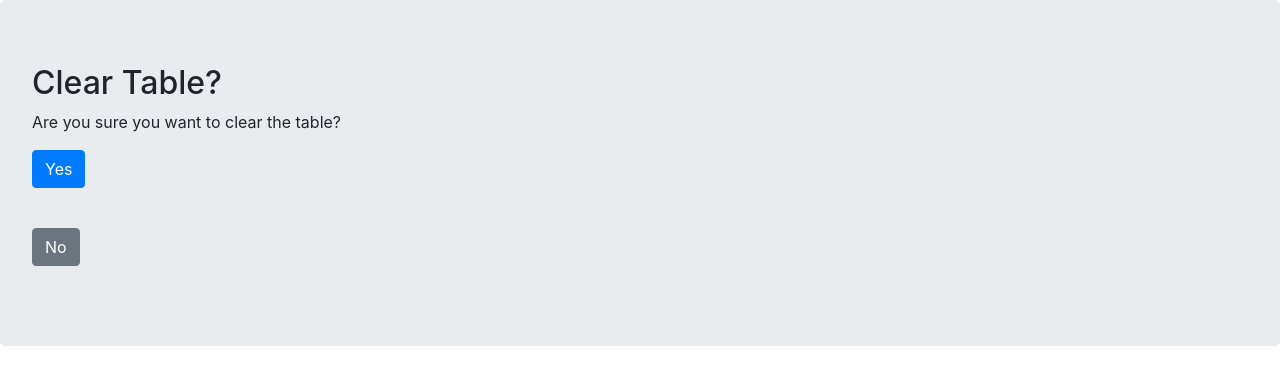
After one commit to SpOOkRS1/Second-Try, a Flask app: page /clear in a window 1280 px wide. The commit adds this page. Shown: the top 385 px of the page. Run offline with Flask 2, Linux system fonts and the light colour scheme; data that the repository does not hold is empty; some libraries are stand-ins or nearby versions.

Commit message:
G - can now clear table of maids and chores < Up to par >

```diff
--- a/website/static/index.js
+++ b/website/static/index.js
@@ -1,6 +1,6 @@
 function deleteChore(choreId) {
     fetch("/delete-chore", {
-      method: "POST",
+      method: "DELETE",
       body: JSON.stringify({ choreId: choreId }),
     }).then((_res) => {
       window.location.href = "/";
--- /dev/null
+++ b/website/templates/clear.html
@@ -0,0 +1,13 @@
+<!-- Bootstrap CSS -->
+<link rel="stylesheet" href="https://maxcdn.bootstrapcdn.com/bootstrap/4.0.0/css/bootstrap.min.css" integrity="sha384-Gn5384xqQ1aoWXA+058RXPxPg6fy4IWvTNh0E263XmFcJlSAwiGgFAW/dAiS6JXm" crossorigin="anonymous">
+<div class="jumbotron">
+   <h2>Clear Table?</h2>
+   <p>Are you sure you want to clear the table?</p>
+   <form method="POST">
+     <button class="btn btn-primary" type="submit">Yes</button>
+   </form>
+   <div> <br> </div>
+   <form action="{{url_for('views.add')}}">
+    <button type="submit" class="btn btn-secondary">No</button>
+   </form>
+</div>
--- a/website/views.py
+++ b/website/views.py
@@ -1,4 +1,4 @@
-from flask import Blueprint, render_template, request, flash, jsonify
+from flask import Blueprint, render_template, request, flash, jsonify, redirect, url_for
 from flask_login import login_required, current_user
 from .models import Maid
 from . import db
@@ -13,7 +13,7 @@ def home():
   thisMonth = currentMonth.strftime("%B")
   return render_template("home.html", user=current_user, mquery=Maid.query.all(), thisMonth = thisMonth)
 
-@views.route('/add', methods=['GET', 'POST'])
+@views.route('/add', methods=['GET', 'POST', 'DELETE'])
 @login_required
 def add():
     currentMonth = datetime.datetime.now()
@@ -36,13 +36,10 @@ def add():
     return render_template("add.html", user=current_user, mquery=Maid.query.all(), thisMonth = thisMonth)
 
 
-@views.route('/delete-chore', methods=['POST'])
-def delete_note():
-    chore = json.loads(request.data)
-    choreId = chore['choreId']
-    chore = Maid.query.get(choreId)
-    if chore:
-        if chore.user_id == current_user.id:
-            db.session.delete(chore)
-            db.session.commit()
-    return jsonify({})
+@views.route('/clear', methods=['GET', 'POST', 'DELETE'])
+def clearTable():
+  if request.method == 'POST':
+    Maid.query.delete()
+    db.session.commit()
+    return redirect(url_for('views.add'))
+  return render_template('clear.html', flash="Table was cleared.",mquery=Maid.query.all())
```
Also changed, not shown: website/auth.py (+49 -41 lines), website/templates/add.html (+5 -2 lines), website/database.db.
